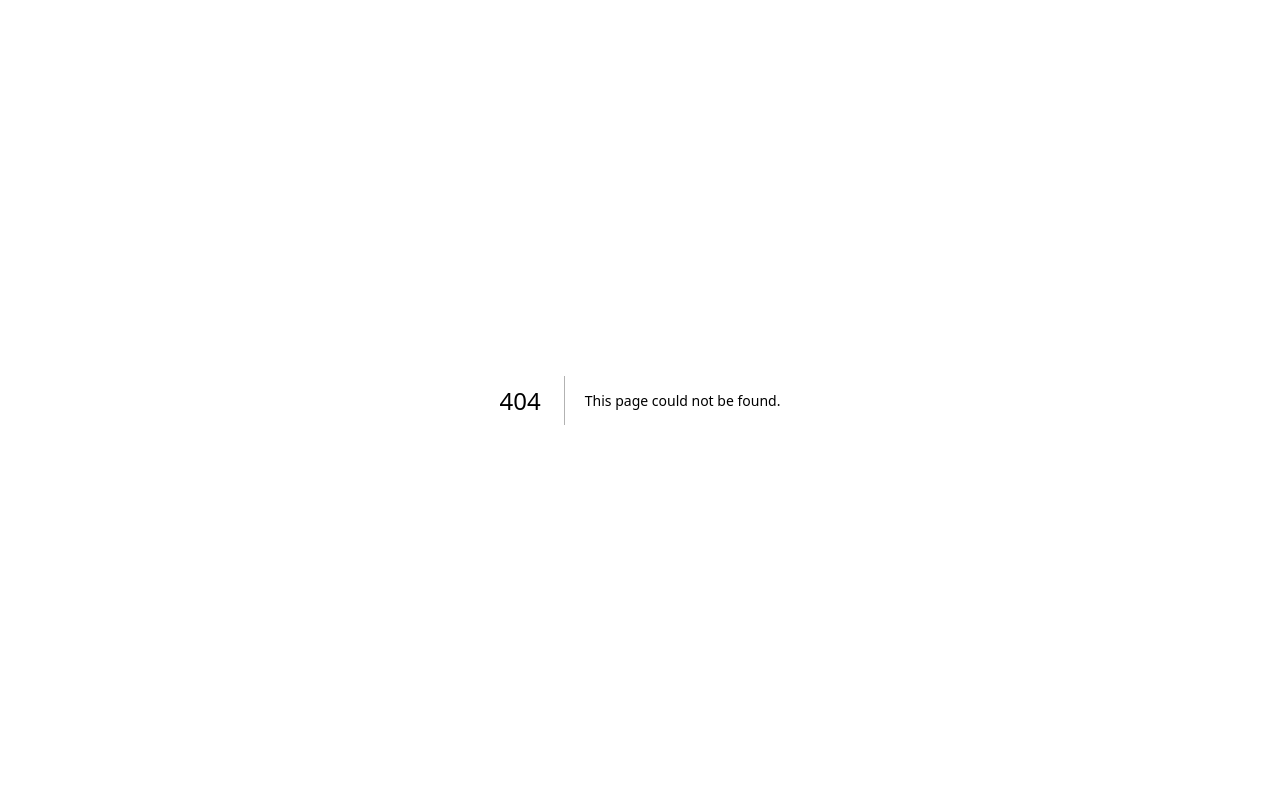
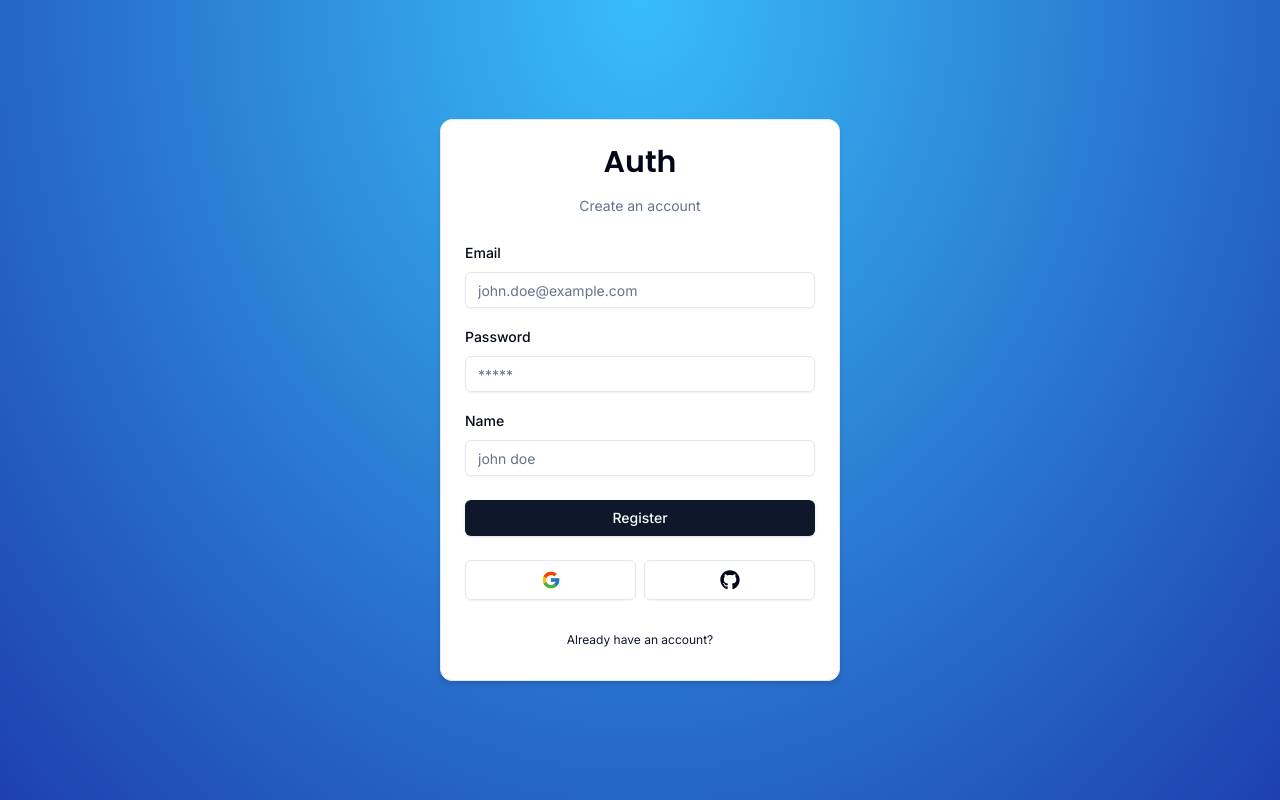
Before and after one commit to eliellima00/next-auth, a Next.js app: page /auth/register in a window 1280 px wide. Before the commit this address had no page. Built offline with nearby package versions, Linux system fonts and the light colour scheme.

Commit message:
feat: creating a register page

```diff
--- /dev/null
+++ b/app/auth/register/page.tsx
@@ -0,0 +1,7 @@
+import RegisterForm from "@/components/auth/register-form";
+
+const RegisterPage = () => {
+  return <RegisterForm />;
+};
+
+export default RegisterPage;
--- /dev/null
+++ b/components/auth/register-form.tsx
@@ -0,0 +1,124 @@
+"use client";
+
+import { CardWrapper } from "@/components/auth/card-wrapper";
+import { RegisterSchema } from "@/schemas";
+import { zodResolver } from "@hookform/resolvers/zod";
+import { useForm } from "react-hook-form";
+import * as z from "zod";
+
+import login from "@/actions/login";
+import FormError from "@/components/form-error";
+import FormSuccess from "@/components/form-success";
+import { Button } from "@/components/ui/button";
+import {
+  Form,
+  FormControl,
+  FormField,
+  FormItem,
+  FormLabel,
+  FormMessage,
+} from "@/components/ui/form";
+import { Input } from "@/components/ui/input";
+import { useState, useTransition } from "react";
+
+export const RegisterForm = () => {
+  const [error, setError] = useState<string | undefined>("");
+  const [success, setSuccess] = useState<string | undefined>("");
+  const [isPending, startTransition] = useTransition();
+  const form = useForm<z.infer<typeof RegisterSchema>>({
+    resolver: zodResolver(RegisterSchema),
+    defaultValues: {
+      email: "",
+      password: "",
+      name: "",
+    },
+  });
+
+  const onSubmit = (values: z.infer<typeof RegisterSchema>) => {
+    setError("");
+    setSuccess("");
+
+    startTransition(() => {
+      login(values).then((data) => {
+        setError(data.error);
+        setSuccess(data.success);
+      });
+    });
+  };
+
+  return (
+    <CardWrapper
+      headerLabel="Create an account"
+      backButtonLabel="Already have an account?"
+      backButtonHref="/auth/login"
+      showSocial
+    >
+      <Form {...form}>
+        <form onSubmit={form.handleSubmit(onSubmit)} className="space-y-6 ">
+          <div className="space-y-4">
+            <FormField
+              control={form.control}
+              name="email"
+              render={({ field }) => (
+                <FormItem>
+                  <FormLabel>Email</FormLabel>
+                  <FormControl>
+                    <Input
+                      {...field}
+                      disabled={isPending}
+                      placeholder="john.doe@example.com"
+                      type="email"
+                    />
+                  </FormControl>
+                  <FormMessage />
+                </FormItem>
+              )}
+            />
+            <FormField
+              control={form.control}
+              name="password"
+              render={({ field }) => (
+                <FormItem>
+                  <FormLabel>Password</FormLabel>
+                  <FormControl>
+                    <Input
+                      {...field}
+                      disabled={isPending}
+                      placeholder="*****"
+                      type="password"
+                    />
+                  </FormControl>
+                  <FormMessage />
+                </FormItem>
+              )}
+            />
+            <FormField
+              control={form.control}
+              name="name"
+              render={({ field }) => (
+                <FormItem>
+                  <FormLabel>Name</FormLabel>
+                  <FormControl>
+                    <Input
+                      {...field}
+                      disabled={isPending}
+                      placeholder="john doe"
+                    />
+                  </FormControl>
+                  <FormMessage />
+                </FormItem>
+              )}
+            />
+          </div>
+          <FormError message={error} />
+          <FormSuccess message={success} />
+          <Button disabled={isPending} type="submit" className="w-full">
+            Register
+          </Button>
+        </form>
+      </Form>
+    </CardWrapper>
+  );
+};
+
+export default RegisterForm;
--- a/schemas/index.ts
+++ b/schemas/index.ts
@@ -8,3 +8,15 @@
     message: 'Password is required'
   })
 })
+
+export const RegisterSchema = z.object({
+  email: z.string().email({
+    message: "Email is required"
+  }),
+  password: z.string().min(6, {
+    message: 'Minimum 6 characters required'
+  }),
+  name: z.string().min(1, {
+    message: 'Name is required'
+  })
+})
```
